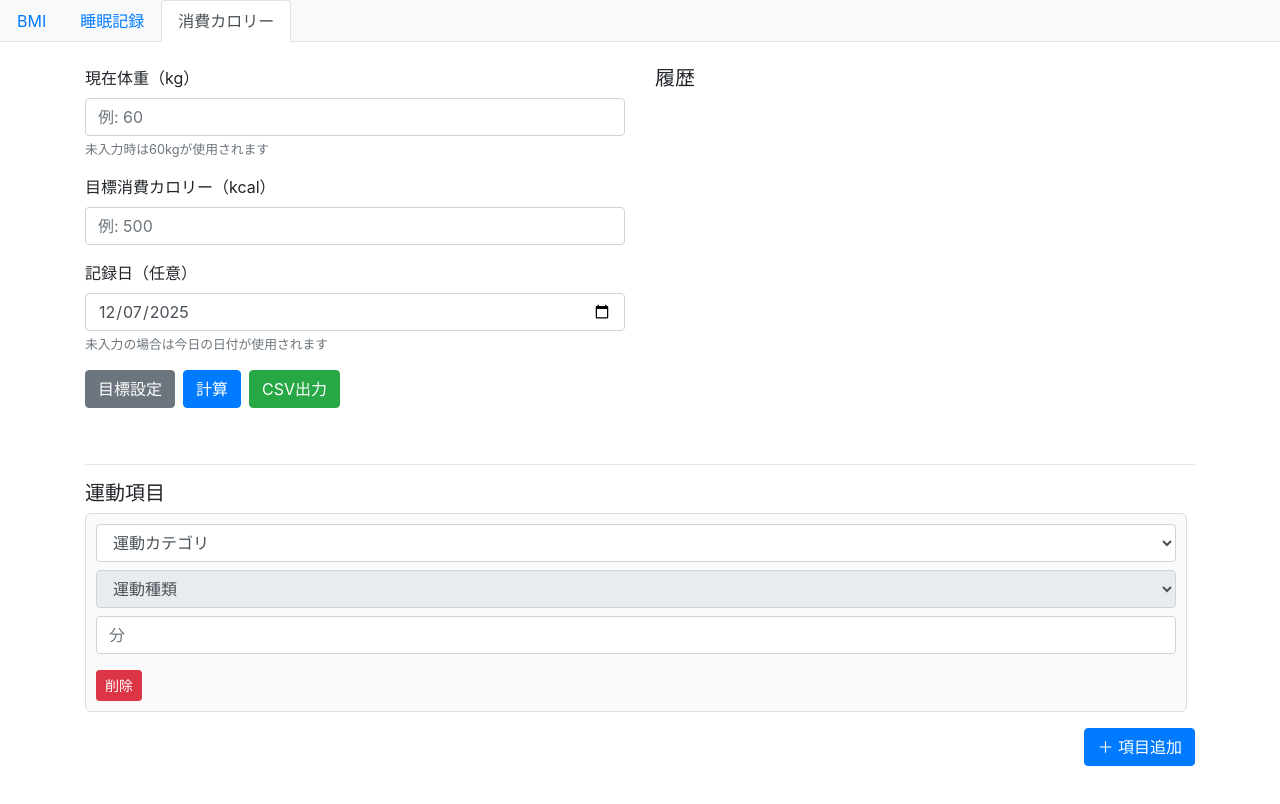
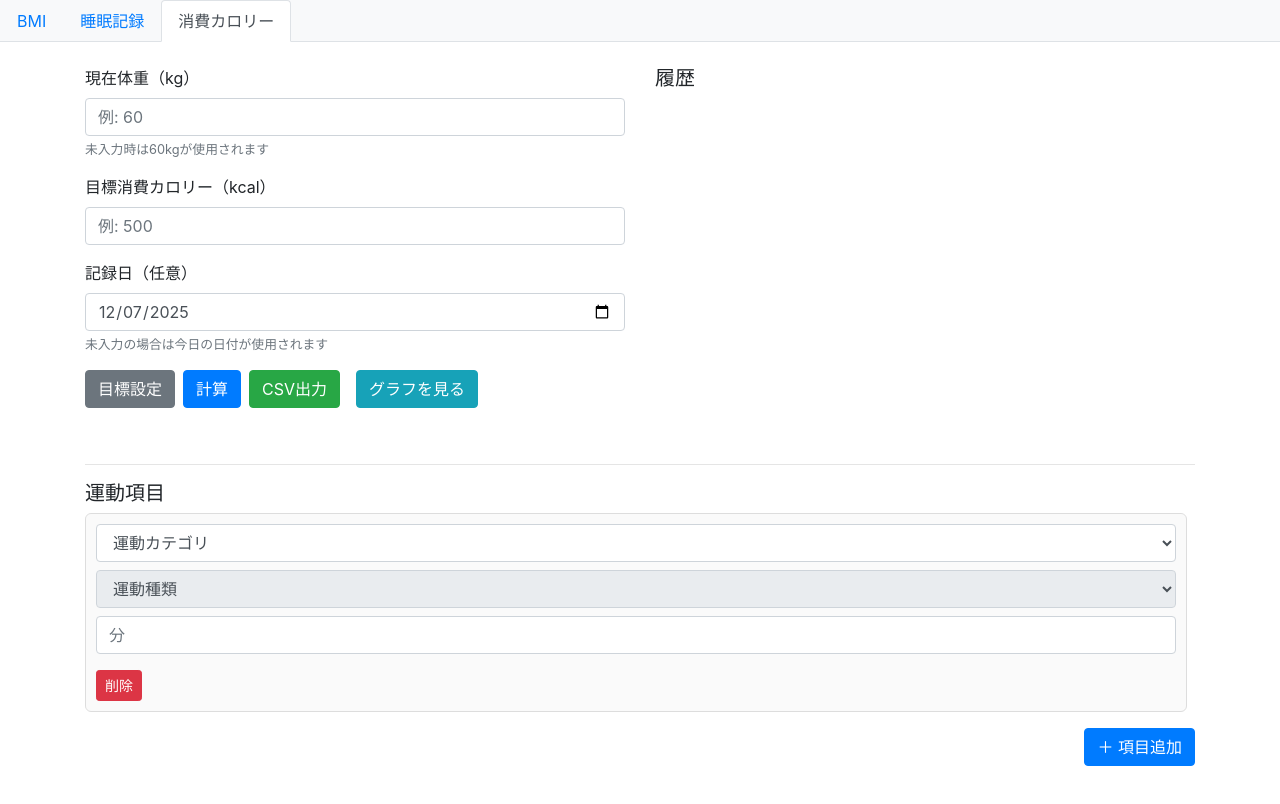
Before and after one commit to Criket34/BMIdata, a plain HTML site: page calorie.html in a window 1280 px wide. Drawn offline with nearby package versions, Linux system fonts and the light colour scheme; no server answers.

Commit message:
Update calorie.html

```diff
--- a/calorie.html
+++ b/calorie.html
@@ -55,10 +55,14 @@
           <small class="form-text text-muted">未入力の場合は今日の日付が使用されます</small>
         </div>
 
+        <!-- ★ ボタン群（CSVの右にグラフページリンク） -->
         <div class="d-flex top-buttons mb-3">
           <button id="set-goal-btn" class="btn btn-secondary">目標設定</button>
           <button id="calculate-btn" class="btn btn-primary">計算</button>
           <button id="download-csv" class="btn btn-success">CSV出力</button>
+
+          <!-- ★ 新規追加：グラフページへ移動 -->
+          <a href="calorie-graph.html" class="btn btn-info ml-2">グラフを見る</a>
         </div>
 
         <canvas id="comparisonChart" height="160" style="display:none;"></canvas>
@@ -75,7 +79,7 @@
 
     <hr>
 
-    <!-- 下部：運動エントリ（スクロール可能） -->
+    <!-- 下部：運動エントリ -->
     <div class="row">
       <div class="col-12">
         <h5>運動項目</h5>
```
